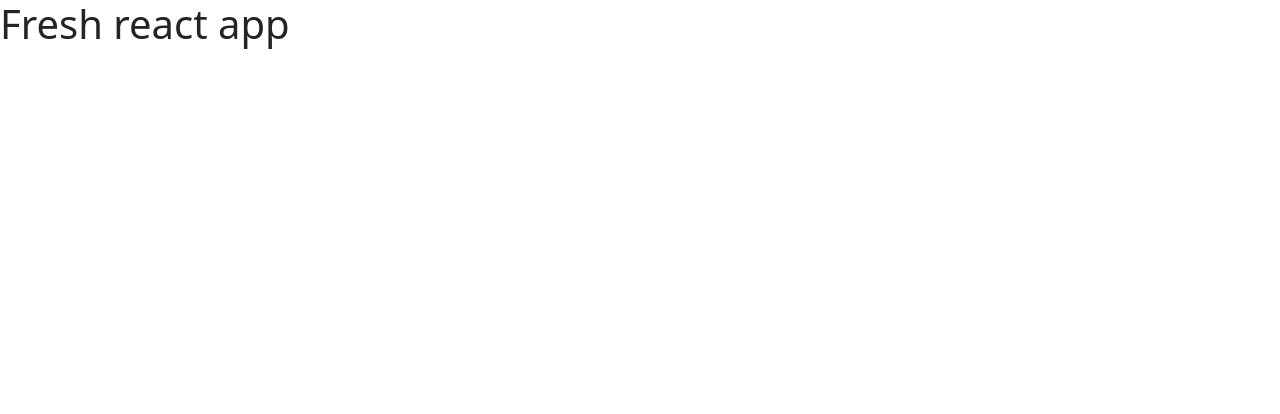
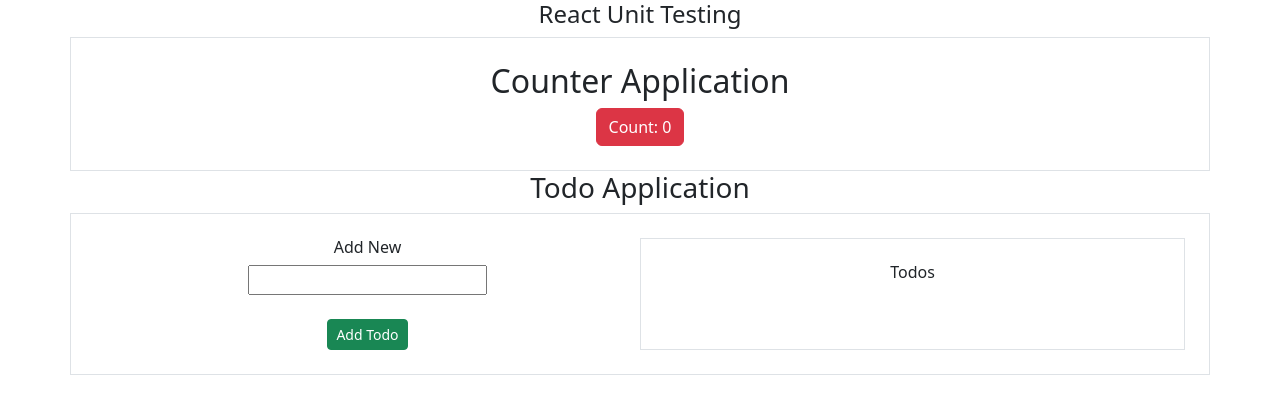
Before and after one commit to SubhoYadav/react-app, a React (Vite) app: page / in a window 1280 px wide. Shown: the top 414 px of the page. Built offline with nearby package versions, Linux system fonts and the light colour scheme.

Commit message:
Created app and about to write unit tests for it

```diff
--- a/src/App.jsx
+++ b/src/App.jsx
@@ -1,12 +1,15 @@
+import Counter from "./components/Counter";
+import ToDo from "./components/TodDo";
 
 function App() {
+  return (
+    <div className="text-center">
+      <h4>React Unit Testing</h4>
+      <Counter />
 
-
-  return (
-    <>
-      <h1>Fresh react app</h1>
-    </>
-  )
+      <ToDo />
+    </div>
+  );
 }
 
-export default App
+export default App;
--- /dev/null
+++ b/src/babel.config.js
@@ -0,0 +1,3 @@
+module.exports = {
+  presets: ["@babel/preset-env", "@babel/preset-react"],
+};
--- /dev/null
+++ b/src/components/Counter.jsx
@@ -0,0 +1,17 @@
+import React from "react";
+import { useState } from "react";
+
+export default function Counter() {
+  const [count, setCount] = useState(0);
+  const counterFunction = () => {
+    setCount(count + 1);
+  };
+  return (
+    <div className="border container p-4">
+      <h2>Counter Application</h2>
+      <button className="btn btn-danger" onClick={counterFunction}>
+        Count: {count}
+      </button>
+    </div>
+  );
+}
--- /dev/null
+++ b/src/components/TodDo.jsx
@@ -0,0 +1,42 @@
+import React, { useState } from "react";
+
+export default function TodDo() {
+  const [todos, setTodos] = useState([]);
+  const [todoInput, setInputTodo] = useState("");
+  function addTodo() {
+    setTodos([...todos, todoInput]);
+  }
+  return (
+    <div className="container">
+      <h3>Todo Application</h3>
+      <div className="row border p-4">
+        <div className="col-6 ">
+          <h6>Add New</h6>
+
+          <input
+            type="text"
+            className="form-input"
+            value={todoInput}
+            onChange={(event) => setInputTodo(event.target.value)}
+          />
+          <br />
+          <button className="btn btn-sm btn-success mt-4" onClick={addTodo}>
+            Add Todo
+          </button>
+        </div>
+        <div className="col-6 border p-4">
+          <h6>Todos</h6>
+          <ul>
+            {todos.map((todo, index) => {
+              return (
+                <li key={"todo" + index} style={{ listStyle: "none" }}>
+                  {todo}
+                </li>
+              );
+            })}
+          </ul>
+        </div>
+      </div>
+    </div>
+  );
+}
```
Also changed, not shown: package.json (+7 -1 lines), src/notes.txt (added), 2 other files (tests, documents, lock files or other folders).
